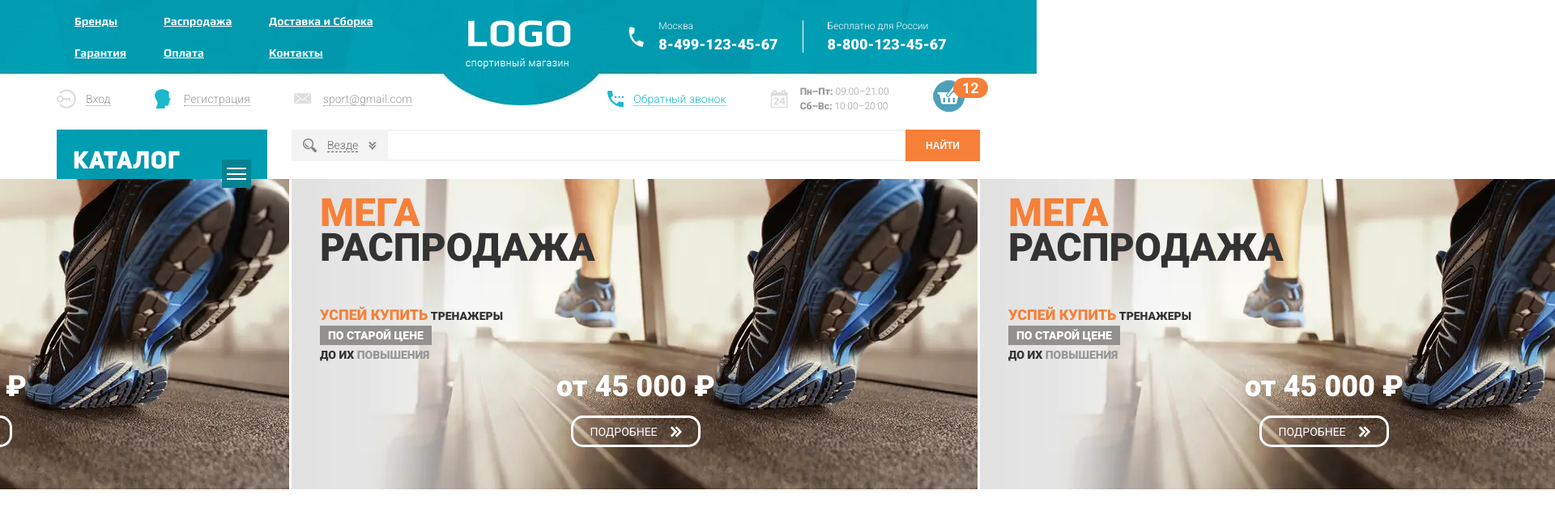
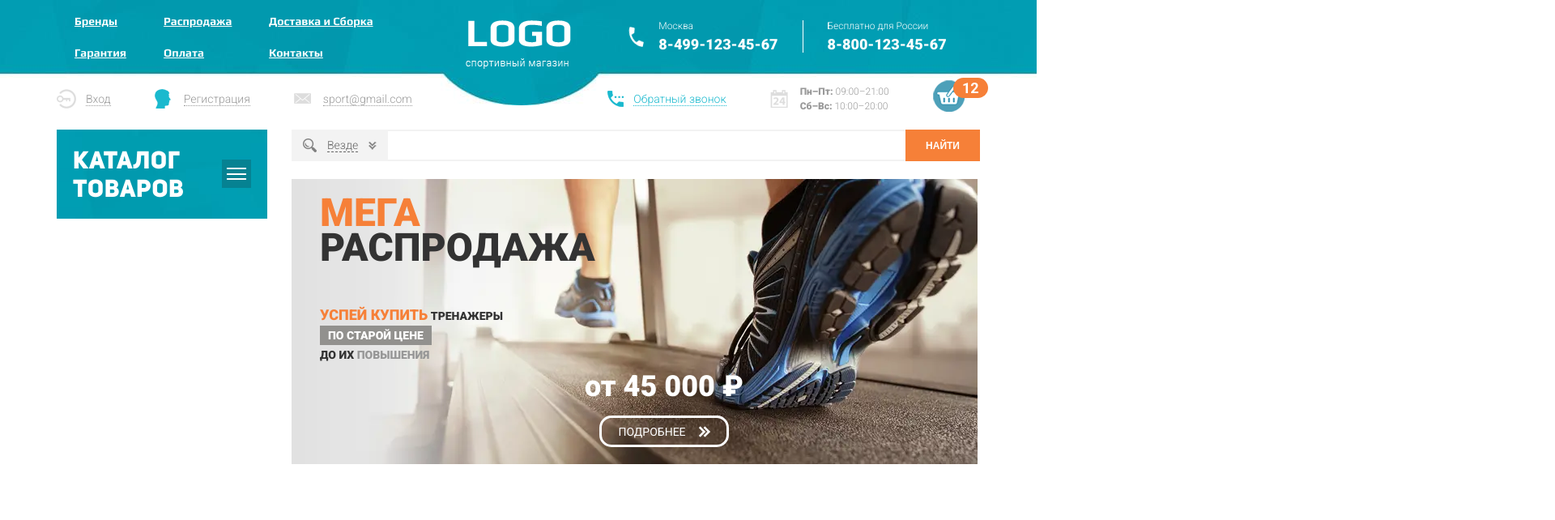
Before and after one commit to DmytroKriuk/internet-shop-logo, a website: page internet-shop-logo/index.html in a window 1280 px wide. Shown: the top 642 px of the page at 81% size, 1920 px wide, since content can reach past the window. Drawn offline with nearby package versions, Linux system fonts and the light colour scheme; files whose address does not match are found by name.

Commit message:
feat: fix mainslider swiper

```diff
--- a/internet-shop-logo/index.html
+++ b/internet-shop-logo/index.html
@@ -392,9 +392,10 @@
                         <button type="submit" class="search-page__btn btn">Найти</button>
                     </form>
                     <div class="page__slider mainslider">
-                        <div class="mainslider__body _swiper">
-                            <div class="mainslider__slide">
-                                <div class="mainslider__content content-mainslider">
+                        <div class="mainslider__body _swiper swiper-container">
+                            <div class="swiper-wrapper">
+                                 <div class="mainslider__slide swiper-slide">
+                                    <div class="mainslider__content content-mainslider swiper-slide">
                                             <div class="content-mainslider__title">
                                                 <span>Мега</span>распродажа
                                             </div>
--- a/internet-shop-logo/js/script.js
+++ b/internet-shop-logo/js/script.js
@@ -207,7 +207,7 @@ for (let index = 0; index < checkboxCategories.length; index++) {
         }
     });
 }
-// Swiper Slider
+/* // Swiper Slider
 
 let sliders = document.querySelectorAll('._swiper');
 if (sliders) {
@@ -236,9 +236,9 @@ if (sliders) {
   sliders_bild_callback();
 }
 
-function sliders_bild_callback(params) { }
+function sliders_bild_callback(params) { } */
 
-let slider_about = new Swiper('.mainslider__body', {
+let mainslider = new Swiper('.swiper-container', {
 
     observer: true,
     observerParents: true,
@@ -246,7 +246,6 @@ let slider_about = new Swiper('.mainslider__body', {
     spaceBetween: 0,
     autoHeight: true,
     speed: 800,
-    loop: true,
 
     pagination: {
       el: 'mainslider__dotts',
--- a/src/js/script.js
+++ b/src/js/script.js
@@ -207,7 +207,7 @@ for (let index = 0; index < checkboxCategories.length; index++) {
         }
     });
 }
-// Swiper Slider
+/* // Swiper Slider
 
 let sliders = document.querySelectorAll('._swiper');
 if (sliders) {
@@ -236,9 +236,9 @@ if (sliders) {
   sliders_bild_callback();
 }
 
-function sliders_bild_callback(params) { }
+function sliders_bild_callback(params) { } */
 
-let slider_about = new Swiper('.mainslider__body', {
+let mainslider = new Swiper('.swiper-container', {
 
     observer: true,
     observerParents: true,
@@ -246,7 +246,6 @@ let slider_about = new Swiper('.mainslider__body', {
     spaceBetween: 0,
     autoHeight: true,
     speed: 800,
-    loop: true,
 
     pagination: {
       el: 'mainslider__dotts',
--- a/src/scss/style.scss
+++ b/src/scss/style.scss
@@ -39,7 +39,15 @@ $md4:479.98;
 
 //Swiper
 
+$themeColor: #007aff !default;
+$colors: (
+  'white': #ffffff,
+  'black': #000000,
+) !default;
 
+:root {
+    --swiper-theme-color: #{$themeColor};
+  }
 
 @font-face {
   font-family: 'swiper-icons';
```
Also changed, not shown: src/index.html (+4 -3 lines), internet-shop-logo/css/style.css, internet-shop-logo/css/style.min.css, internet-shop-logo/js/script.min.js. Lines whose indentation alone changed are shown as unchanged.
